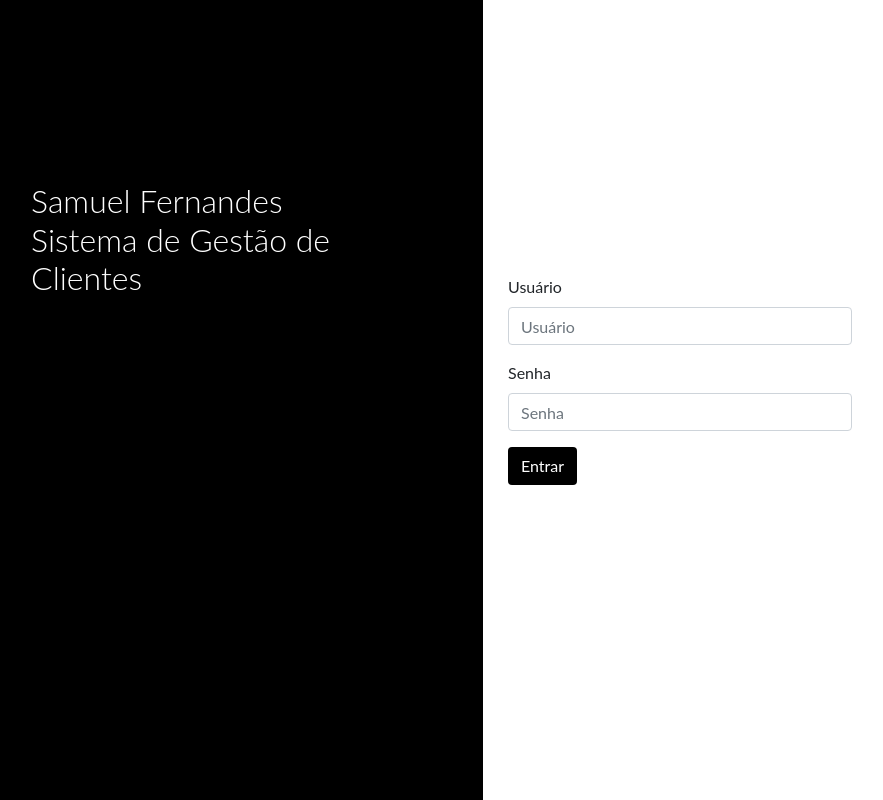
After one commit to Samuelxd42/app-django-aprimoramento, a Django app: page /login/ in a window 1280 px wide. The commit adds this page. Shown: the whole page, without its empty margins (29-912 px from the left). Run offline with Django 3.2, Linux system fonts and the light colour scheme; some libraries are stand-ins or nearby versions.

Commit message:
app clientes completa

```diff
--- a/app_web/urls.py
+++ b/app_web/urls.py
@@ -16,9 +16,14 @@ Including another URLconf
 from django.contrib import admin
 from django.urls import path, include
 from django.views.generic import TemplateView
+from django.contrib.auth.decorators import login_required
+from core import views
 
 urlpatterns = [
     path('admin/', admin.site.urls),
-    path('', TemplateView.as_view(template_name='index.html'), name='index'),
+    path("", login_required(TemplateView.as_view(template_name="index.html")), name="index"),
     path('clients/', include('clients.urls')),
+    path('login/', views.login, name='login'),
+    path('login/submit', views.submit_login, name='submit_login'),
+    path("logout/", views.logout, name="logout"),
 ]
--- a/clients/urls.py
+++ b/clients/urls.py
@@ -10,5 +10,5 @@ urlpatterns = [
     path('list-clients/', ListClients.as_view(), name='list_clients'),
     path('edit-clients/<int:pk>', EditClients.as_view(), name='edit_clients'),
     path('delete-clients/<int:pk>', DeleteClients.as_view(), name='delete_clients'),
-    path('create-clients/', CreateClients.as_view(), name='create_clients')
+    path('create-clients/', CreateClients.as_view(), name='create_clients'),
 ]
--- /dev/null
+++ b/core/templates/login.html
@@ -0,0 +1,125 @@
+{% load static %}
+<!DOCTYPE html>
+<html lang="pt-br">
+
+<head>
+    <meta charset="utf-8">
+    <meta name="viewport" content="width=device-width, initial-scale=1, shrink-to-fit=no">
+
+    <link rel="stylesheet" href="https://maxcdn.bootstrapcdn.com/bootstrap/4.4.1/css/bootstrap.min.css">
+    <link rel="stylesheet" href="https://maxcdn.bootstrapcdn.com/bootstrap/4.4.1/css/bootstrap.min.css">
+    <script src="https://ajax.googleapis.com/ajax/libs/jquery/3.5.1/jquery.min.js"></script>
+    <script src="https://cdnjs.cloudflare.com/ajax/libs/popper.js/1.16.0/umd/popper.min.js"></script>
+    <script src="https://maxcdn.bootstrapcdn.com/bootstrap/4.4.1/js/bootstrap.min.js"></script>
+    <link rel="stylesheet" href="{% static 'css/login.css' %}">
+
+    <style>
+        body {
+            font-family: "Lato", sans-serif;
+        }
+
+        .main-head {
+            height: 150px;
+            background: #FFF;
+        }
+
+        .sidenav {
+            height: 100%;
+            background-color: #000;
+            overflow-x: hidden;
+            padding-top: 20px;
+        }
+
+        .main {
+            padding: 0px 10px;
+        }
+
+        @media screen and (max-height: 450px) {
+            .sidenav {
+                padding-top: 15px;
+            }
+        }
+
+        @media screen and (max-width: 450px) {
+            .login-form {
+                margin-top: 10%;
+            }
+
+            .register-form {
+                margin-top: 10%;
+            }
+        }
+
+        @media screen and (min-width: 768px) {
+            .main {
+                margin-left: 40%;
+            }
+
+            .sidenav {
+                width: 40%;
+                position: fixed;
+                z-index: 1;
+                top: 0;
+                left: 0;
+            }
+
+            .login-form {
+                margin-top: 80%;
+            }
+
+            .register-form {
+                margin-top: 20%;
+            }
+        }
+
+        .login-main-text {
+            margin-top: 20%;
+            padding: 60px;
+            color: #fff;
+        }
+
+        .login-main-text h2 {
+            font-weight: 300;
+        }
+
+        .btn-black {
+            background-color: #000 !important;
+            color: #fff;
+        }
+    </style>
+
+</head>
+
+<body class="d-flex flex-column">
+    <div class="sidenav">
+        <div class="login-main-text">
+            <h2>Samuel Fernandes<br>Sistema de Gestão de Clientes</h2>
+        </div>
+    </div>
+    <div class="main">
+        <div class="col-md-6 col-sm-12">
+            <div class="login-form">
+                <form action="submit" , method="POST">{% csrf_token %}
+                    <div class="form-group">
+                        <label>Usuário</label>
+                        <input type="text" class="form-control" placeholder="Usuário" name="username">
+                    </div>
+                    <div class="form-group">
+                        <label>Senha</label>
+                        <input type="password" class="form-control" placeholder="Senha" name="password">
+                    </div>
+                    {% if messages %}
+                    {% for message in messages %}
+                    <div class="alert alert-danger">{{ message }}</div>
+                    {% endfor %}
+
+                    {% endif %}
+                    <button type="submit" class="btn btn-black">Entrar</button>
+
+                </form>
+            </div>
+        </div>
+    </div>
+</body>
+
+</html>
--- a/core/templates/model-header.html
+++ b/core/templates/model-header.html
@@ -1,4 +1,3 @@
-
 <nav class="navbar navbar-expand-lg bg-dark navbar-dark">
 
     <a href="{% url 'index' %}" class="navbar-brand">CRM</a>
@@ -9,4 +8,8 @@
         </li>
     </ul>
 
+
+    <a class="nav-link sair-link" href="{% url 'logout' %}">Sair</a>
+
+
 </nav>
--- a/core/views.py
+++ b/core/views.py
@@ -1,3 +1,28 @@
-from django.shortcuts import render
+from django.shortcuts import redirect, render
+from django.contrib.auth import (
+    authenticate,
+    login as app_login,
+    logout as app_logout
+)
+from django.contrib import messages
 
-# Create your views here.
+
+def login(request):
+    return render(request, 'login.html')
+
+
+def submit_login(request):
+    if request.POST:
+        username = request.POST['username']
+        password = request.POST['password']
+        user = authenticate(username=username, password=password)
+        if user:
+            app_login(request, user)
+            return redirect("index")
+        else:
+            messages.error(request, "Usuário/Senha inválido. Por favor tente novamente")
+    return redirect("login")
+
+def logout(request):
+    app_logout(request)
+    return redirect("login")
```
Also changed, not shown: app_web/settings.py (+8 -1 lines), clients/form.py (added, +41 -0 lines), clients/models.py (+19 -2 lines), clients/templates/clients/client_confirm_delete.html (+6 -6 lines), clients/templates/clients/client_form.html (+14 -2 lines), clients/templates/clients/client_list.html (+37 -16 lines), clients/views.py (+20 -7 lines), core/templates/model-page.html (+17 -4 lines).
